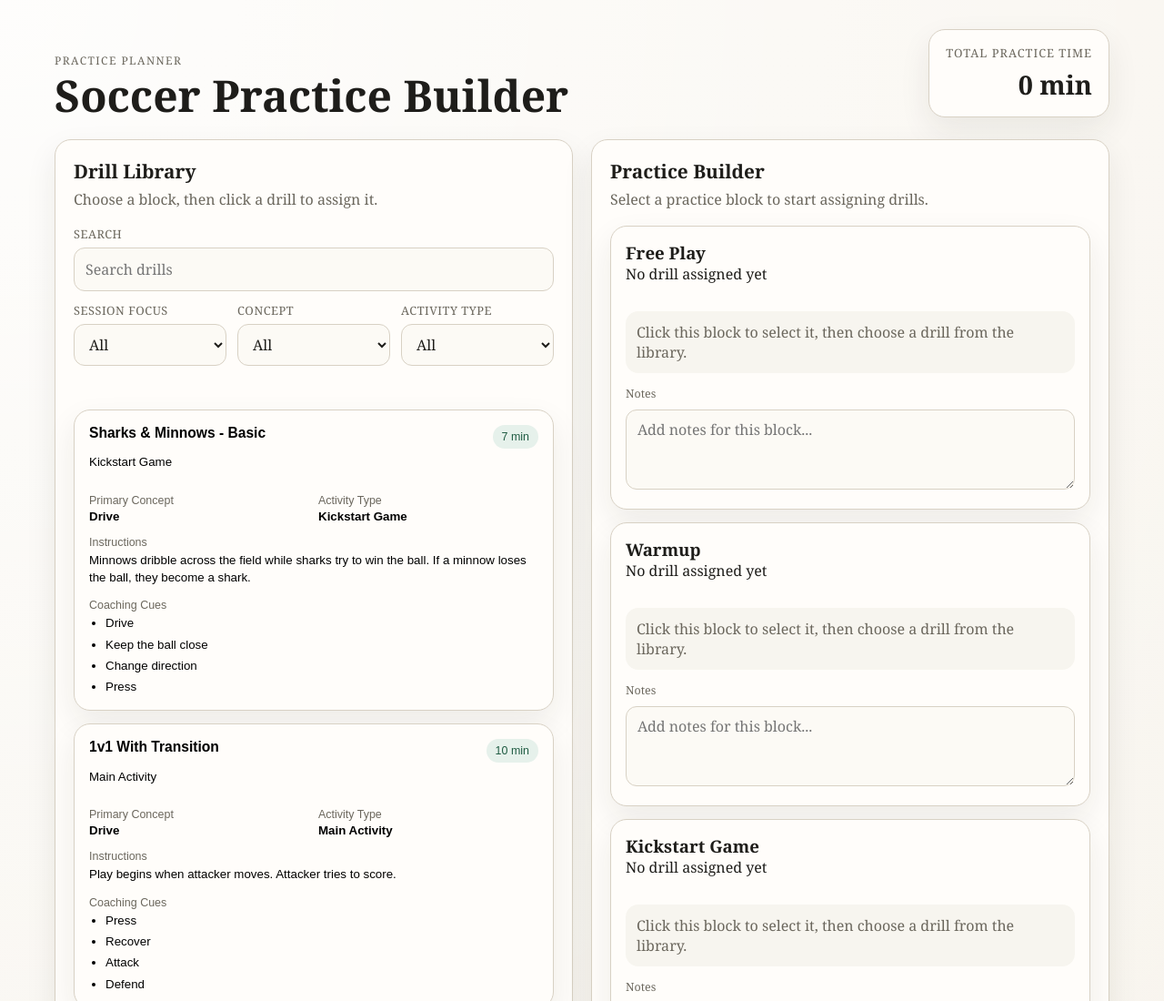
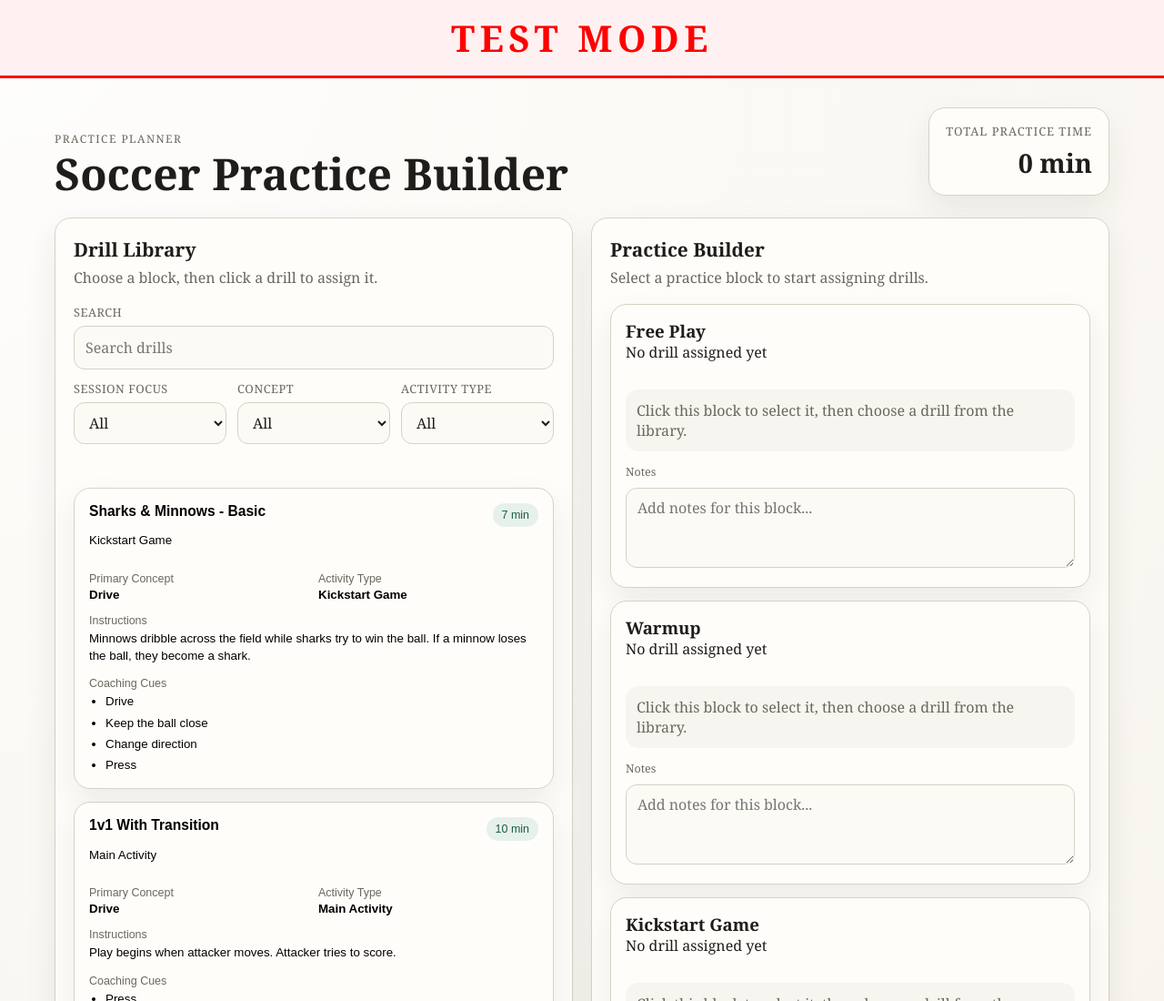
Before and after one commit to martyrheaume-librarian/soccer-coaching-app, a plain HTML site: page index.html in a window 1280 px wide. Shown: the top 1100 px of the page at 91% size. Drawn offline with Linux system fonts and the light colour scheme.

Commit message:
what you did

```diff
--- a/index.html
+++ b/index.html
@@ -7,6 +7,7 @@
   <link rel="stylesheet" href="styles.css">
 </head>
 <body>
+  <div class="test-mode-banner">TEST MODE</div>
   <main class="app-shell">
     <header class="app-header">
       <div>
--- a/styles.css
+++ b/styles.css
@@ -22,6 +22,18 @@ body {
     radial-gradient(circle at top left, rgba(255, 255, 255, 0.85), transparent 30%),
     linear-gradient(180deg, #f7f3eb 0%, var(--bg) 100%);
   color: var(--text);
+}
+
+.test-mode-banner {
+  padding: 14px 20px;
+  background: #fff1f1;
+  color: #ff0000;
+  text-align: center;
+  font-size: clamp(1.75rem, 4vw, 2.5rem);
+  font-weight: 700;
+  letter-spacing: 0.14em;
+  text-transform: uppercase;
+  border-bottom: 3px solid #ff0000;
 }
 
 .app-shell {
```
